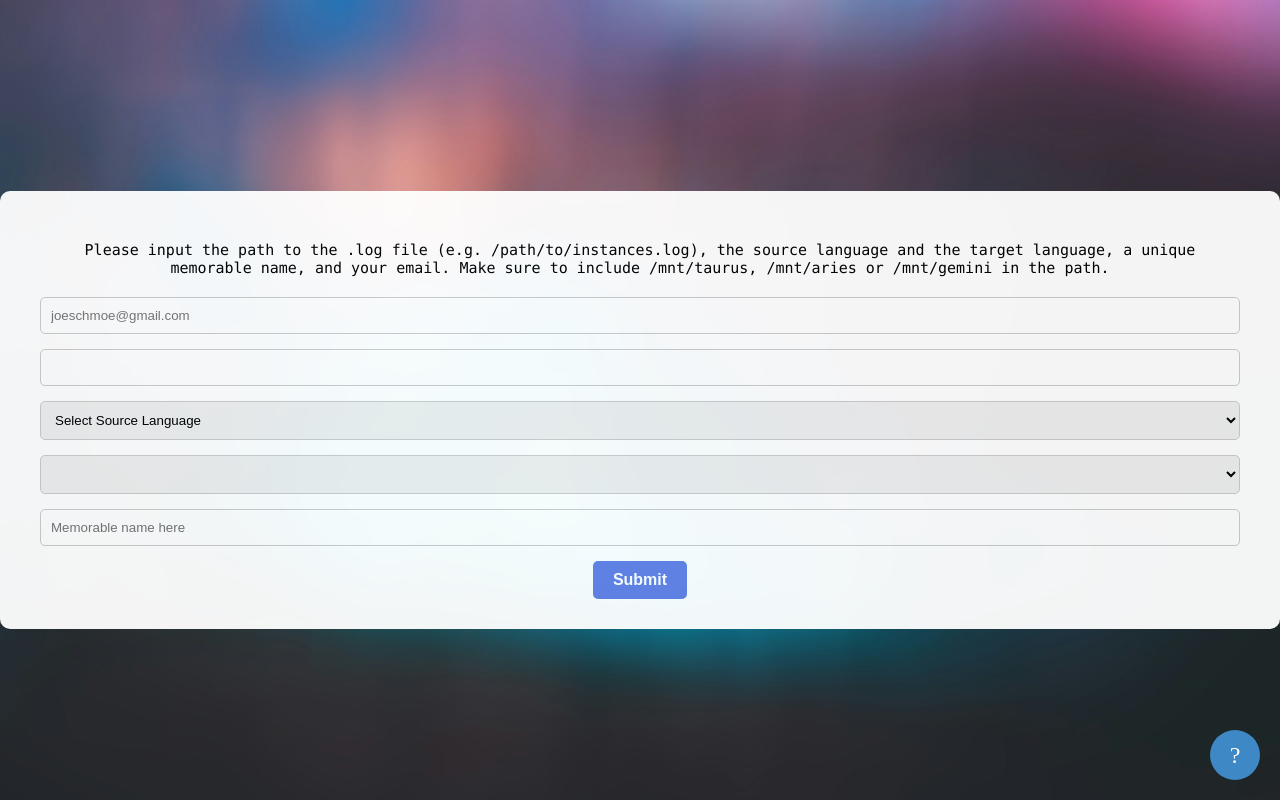
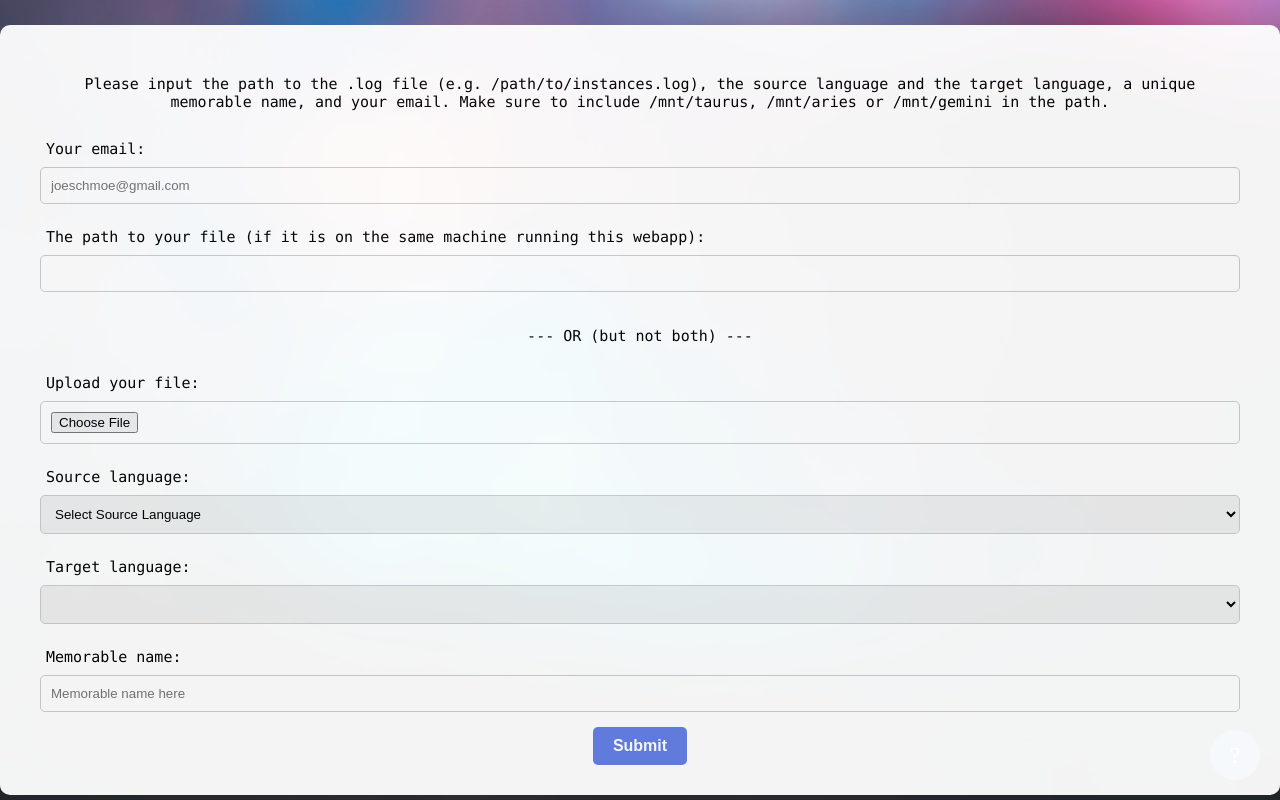
Before and after one commit to ChinDandekar/translation_canvas, a Flask app: page /log_input in a window 1280 px wide. Run offline with Flask 3, Linux system fonts and the light colour scheme.

Commit message:
Added labels and validation to input form

```diff
--- a/__init__.py
+++ b/__init__.py
@@ -13,6 +13,7 @@ sys.path.append(path_to_file)
 # Define the number of items per page
 ITEMS_PER_PAGE = 5
 help_text_json = json.load(open(os.path.join(path_to_file, 'help_text.json')))
+
 
 def create_app(test_config=None):
     """
--- a/templates/base.html
+++ b/templates/base.html
@@ -171,6 +171,16 @@
             color: #c27f03;
             cursor: pointer;
             font-family: 'Lucida Console', 'Monaco', 'monospace';
+        }
+
+        .field-description-text {
+            font-size: 15px;
+            color: #000;
+            font-family: 'Lucida Console', 'Monaco', 'monospace';
+            width: 99%;
+            padding-bottom: 0.75%;
+            padding-top: 0.75%;
+            text-align: left;
         }
 
         /* Help circle */
--- a/templates/log_input.html
+++ b/templates/log_input.html
@@ -27,6 +27,42 @@ InstructScore Visualizer
 {% endblock %}
 
 {% block content %}
+    <div class="container">
+        <form method="POST" action="{{ url_for('process_log_input') }}" class="input-form" id = "logForm">
+            <div class = "description">
+                Please input the path to the .log file (e.g. /path/to/instances.log), the source language and the target language, a unique memorable name, and your email. Make sure to include /mnt/taurus, /mnt/aries or /mnt/gemini in the path.
+            </div>
+
+            <label for = "file" class = "field-description-text">Your email:</label>
+            <input type="text" id="email" name="email" class="input-field" placeholder="joeschmoe@gmail.com">
+
+            <label for = "file" class = "field-description-text">The path to your file (if it is on the same machine running this webapp):</label>
+            <input type="text" id="file" name="file" class="input-field">
+
+            <div class="description">  --- OR (but not both) --- </div>
+            <label for = "file" class = "field-description-text">Upload your file:</label>
+            <input type="file" id="file_upload" name="file_upload" class="input-field">
+
+            <label for = "source_lang" class = "field-description-text">Source language:</label>
+            <select id="source_lang" name="source_lang" class="input-field" onchange="updateTargetLanguages()">
+                <option value="" disabled selected>Select Source Language</option>
+                {% for lang in source_languages %}
+                    <option value="{{ lang }}">{{ language_names[lang] }}</option>
+                {% endfor %}
+            </select>
+
+            <label for = "target_lang" class = "field-description-text">Target language:</label>
+            <select id="target_lang" name="target_lang" class="input-field">
+                <option value="" disabled selected>Select Target Language</option>
+                <!-- Options will be dynamically populated by JavaScript -->
+            </select>
+
+            <div class = "field-description-text">Memorable name:</div>
+            <input type="text" id="memorable_name" name="memorable_name" class="input-field" placeholder="Memorable name here">
+            <button type="submit" class="submit-button">Submit</button>
+        </form>
+    </div>
+
     <script>
         function updateTargetLanguages() {
             const sourceLang = document.getElementById('source_lang').value;
@@ -56,28 +92,54 @@ InstructScore Visualizer
         window.onload = function() {
             updateTargetLanguages();
         }
+
+
+        document.getElementById('logForm').addEventListener('submit', function(event) {
+            // Get form elements
+            var email = document.getElementById('email').value;
+            var file = document.getElementById('file').value;
+            var fileUpload = document.getElementById('file_upload').value;
+            var sourceLang = document.getElementById('source_lang').value;
+            var targetLang = document.getElementById('target_lang').value;
+            var memorableName = document.getElementById('memorable_name').value;
+
+            // Email validation
+            if (email === "") {
+                window.alert("Email is required.");
+                event.preventDefault();
+                return false;
+            }
+
+            // File path or upload validation
+            if (file === "" && fileUpload === "") {
+                window.alert("Either the path to the file or uploading the file is required.");
+                event.preventDefault();
+                return false;
+            }
+            if (file !== "" && fileUpload !== "") {
+                window.alert("Please provide either the path to the file or upload the file, but not both.");
+                event.preventDefault();
+                return false;
+            }
+
+            // Source and target languages validation
+            if (sourceLang === "") {
+                window.alert("Source language is required.");
+                event.preventDefault();
+                return false;
+            }
+            if (targetLang === "") {
+                window.alert("Target language is required.");
+                event.preventDefault();
+                return false;
+            }
+
+            // Memorable name validation
+            if (memorableName === "") {
+                window.alert("Memorable name is required.");
+                event.preventDefault();
+                return false;
+            }
+        });
     </script>
-    <div class="container">
-        <form method="POST" action="{{ url_for('process_log_input') }}" class="input-form">
-            <div class = "description">
-                Please input the path to the .log file (e.g. /path/to/instances.log), the source language and the target language, a unique memorable name, and your email. Make sure to include /mnt/taurus, /mnt/aries or /mnt/gemini in the path.
-            </div>
-            <input type="text" name="email" class="input-field" placeholder="joeschmoe@gmail.com">
-            <input type="text" id="file" name="file" class="input-field">
-            <select id="source_lang" name="source_lang" class="input-field" onchange="updateTargetLanguages()">
-                <option value="" disabled selected>Select Source Language</option>
-                {% for lang in source_languages %}
-                    <option value="{{ lang }}">{{ language_names[lang] }}</option>
-                {% endfor %}
-            </select>
-
-            <select id="target_lang" name="target_lang" class="input-field">
-                <option value="" disabled selected>Select Target Language</option>
-                <!-- Options will be dynamically populated by JavaScript -->
-            </select>
-
-            <input type="text" name="memorable_name" class="input-field" placeholder="Memorable name here">
-            <button type="submit" class="submit-button">Submit</button>
-        </form>
-    </div>
 {% endblock %}
```
